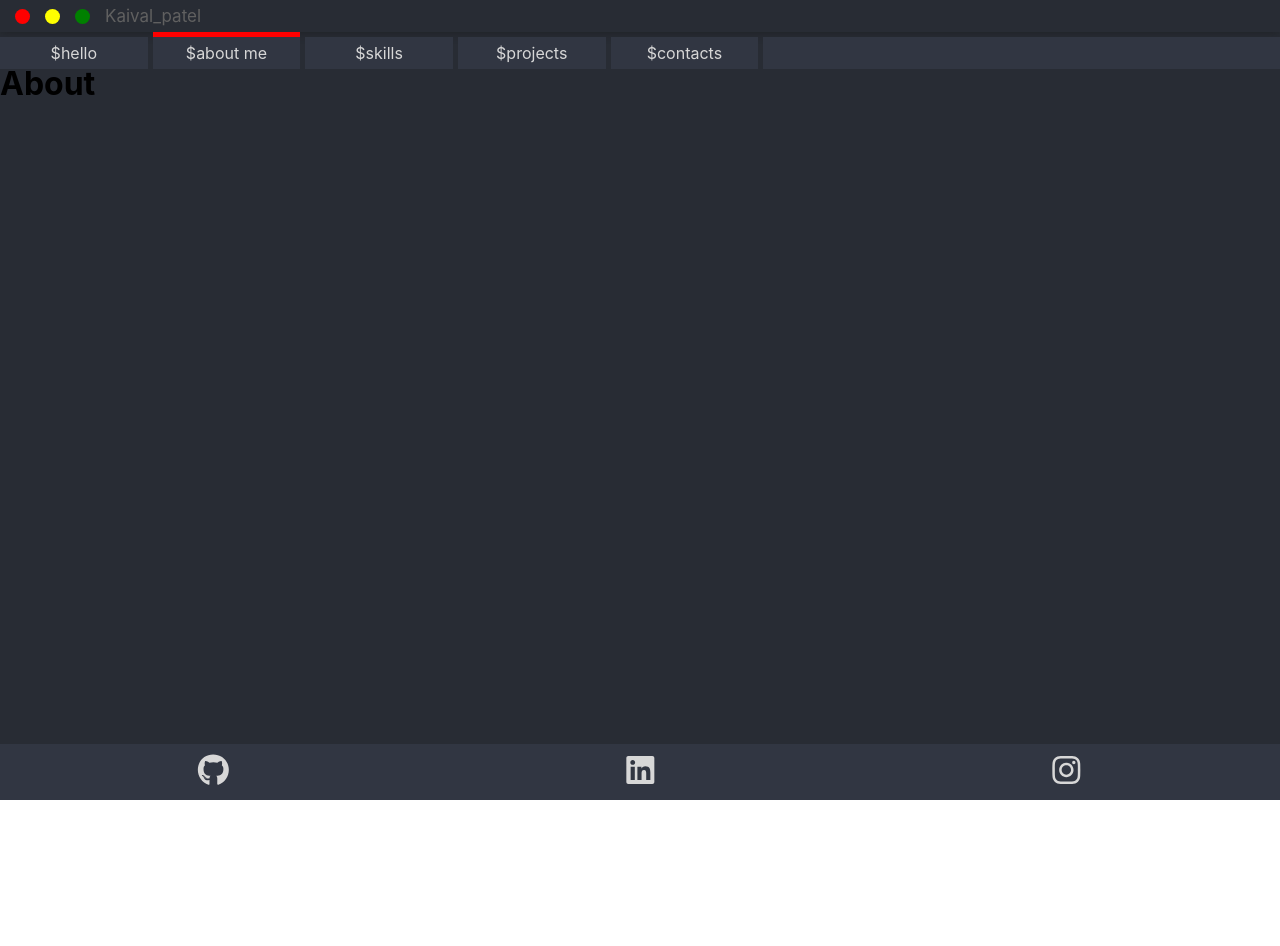
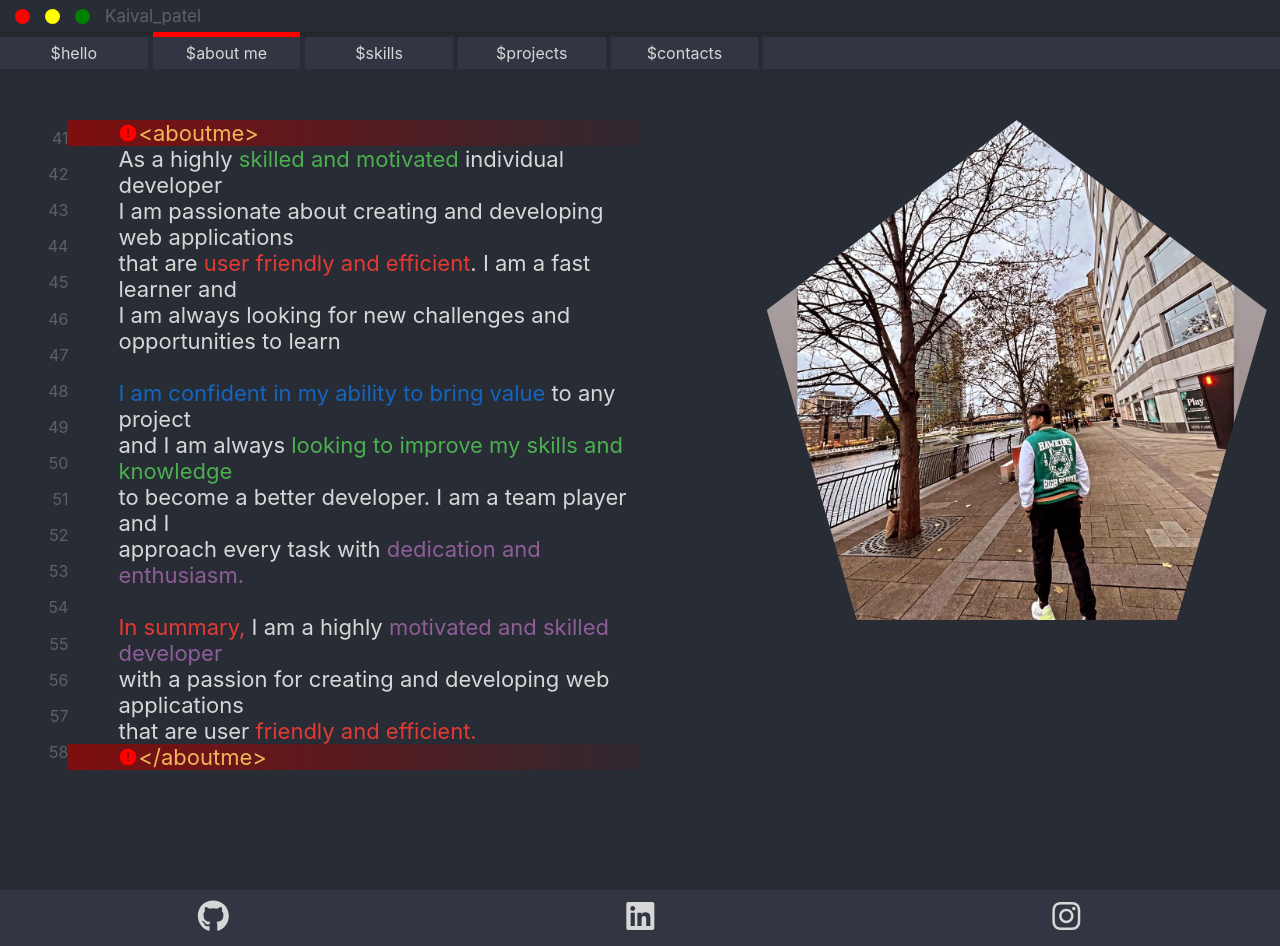
Before and after one commit to Kaival1212/react_portfolio, a React (Create React App) app: page /about in a window 1280 px wide. Before the commit the page ends 800 px from the top, so only its background shows below. Built offline with nearby package versions, Linux system fonts and the light colour scheme.

Commit message:
about page done
(no clip path)

```diff
--- a/src/comps/About/About.css
+++ b/src/comps/About/About.css
@@ -1,5 +1,134 @@
-.Hello{
-    color: red;  height: 100%;
-    width: 100%;
-    background-color: #1f2226;
+
+.About_main {
+    display: flex;
+    flex-direction: row;
+    min-height: 85.5vh;
 }
+
+
+.About_main_numbers {
+    color: #606060;
+    width: 12vw;
+    text-align: end;
+    display: flex;
+    flex-direction: column;
+    justify-content: space-around;
+    margin-top: 7vh;
+    margin-bottom: 15vh;
+}
+
+.About_main_text {
+    color: #d7d7d7;
+    display: flex;
+    flex-direction: column;
+    justify-content: center;
+    font-size: 22px;
+    margin-top: 7vh;
+    margin-bottom: 15vh;
+}
+
+
+.About_main_text_first_line {
+    padding-left: 50px;
+    display: flex;
+    align-items: center; /* Align items vertically center */
+    color: #f0b65a;
+    background: linear-gradient(to right, rgba(164, 2, 0, 0.7), rgba(63, 33, 40, 0.33));
+}
+
+.About_main_text_first_line svg {
+    color: red;
+    margin: 0; /* Add some margin to separate the icon from the text */
+    height: 20px;
+    width: 20px;
+}
+
+
+.About_main_text_last_line {
+    padding-left: 50px;
+    display: flex;
+    align-items: center; /* Align items vertically center */
+    color: #f0b65a;
+    background: linear-gradient(to right, rgba(164, 2, 0, 0.7), rgba(63, 33, 40, 0.33));
+}
+
+.About_main_text_last_line svg {
+    color: red;
+    margin: 0; /* Add some margin to separate the icon from the text */
+    height: 20px;
+    width: 20px;
+}
+
+.About_main_text_main {
+    padding-left: 50px;
+
+}
+
+.About_main_image {
+    height: 500px;
+    margin-top: 7vh;
+    margin-bottom: 15vh;
+    padding-left: 10vw;
+}
+
+.About_main_image img {
+    height: 500px;
+    width: 500px;
+    object-fit: cover;
+    clip-path: polygon(50% 0%, 100% 38%, 82% 100%, 18% 100%, 0% 38%);
+}
+
+.variable {
+    color: #8f5d99;
+}
+
+.tag {
+    color: #4CAF50;
+}
+
+/* Green color for HTML tags */
+.attribute {
+    color: #e53935;
+}
+
+/* Red color for HTML attributes */
+.string {
+    color: #6200ea;
+}
+
+/* Purple color for strings */
+.keyword {
+    color: #1565c0;
+}
+
+@media screen and (max-width: 768px) {
+
+    .About_main {
+        display: flex;
+        flex-direction: column;
+        min-height: auto;
+    }
+
+    .About_main_numbers {
+        display: none;
+    }
+
+    .About_main_image {
+        height: 500px;
+        display: flex;
+        justify-content: center;
+        align-items: center;
+    }
+
+    .About_main_image img {
+        height: 400px;
+        width: 400px;
+
+    }
+
+    .About_main_text {
+        margin-top: 3vh;
+        margin-bottom: 0;
+    }
+
+}
--- a/src/comps/About/About.js
+++ b/src/comps/About/About.js
@@ -1,12 +1,60 @@
-// import Header from "../Header/header";
-
+import React from 'react';
 import Header from "../Header/header";
+import './About.css';
+import {MdError} from "react-icons/md";
+import About_image from "./About.JPG";
 
 export default function About() {
+    const numbers = [];
+    for (let i = 41; i < 59; i++) {
+        numbers.push(<div key={i} className="About_number">{i}</div>);
+    }
+
     return (
-        <div className="Hello">
+        <div className="About">
             <Header pageno={2}/>
-            <h1>About</h1>
+            <div className="About_main">
+
+                <div className="About_main_numbers">
+                    {numbers.map((number) => (
+                        <div>
+                            {number}
+                        </div>
+                    ))}
+                </div>
+                <div className="About_main_text">
+
+                    <div className="About_main_text_first_line">
+                        <MdError/>
+                        {"<aboutme>"}
+                    </div>
+                    <p className="About_main_text_main">
+                        As a highly <span className="tag">skilled and motivated</span> individual developer<br/>
+                        I am passionate about creating and developing web applications<br/>
+                        that are <span className="attribute">user friendly and efficient</span>. I am a fast learner
+                        and<br/>
+                        I am always looking for new challenges and opportunities to learn<br/><br/>
+
+                        <span className="keyword">I am confident in my ability to bring value</span> to any
+                        project<br/>
+                        and I am always <span
+                        className="tag">looking to improve my skills and knowledge</span><br/>
+                        to become a better developer. I am a team player and I<br/>
+                        approach every task with <span className="variable">dedication and enthusiasm.</span>
+                        <br/><br/>
+
+                        <span className="attribute">In summary,</span> I am a highly <span className="variable"> motivated and skilled
+                        developer </span><br/>
+                        with a passion for creating and developing web applications<br/>
+                        that are user <span className="attribute">friendly and efficient.</span><br/>
+                    </p>
+                    <div className="About_main_text_last_line"><MdError/>
+                        {"</aboutme>"}</div>
+                </div>
+                <div className="About_main_image">
+                    <img src={About_image} alt={"loading"}></img>
+                </div>
+            </div>
         </div>
     );
 }
--- a/src/comps/Hello/Hello.css
+++ b/src/comps/Hello/Hello.css
@@ -24,6 +24,7 @@
     flex-direction: column;
     font-family: "Inconsolata", monospace;
     font-weight: 700;
+    padding-top: 5vh;
 
 }
 
```
Also changed, not shown: src/comps/About/About.JPG (added).
